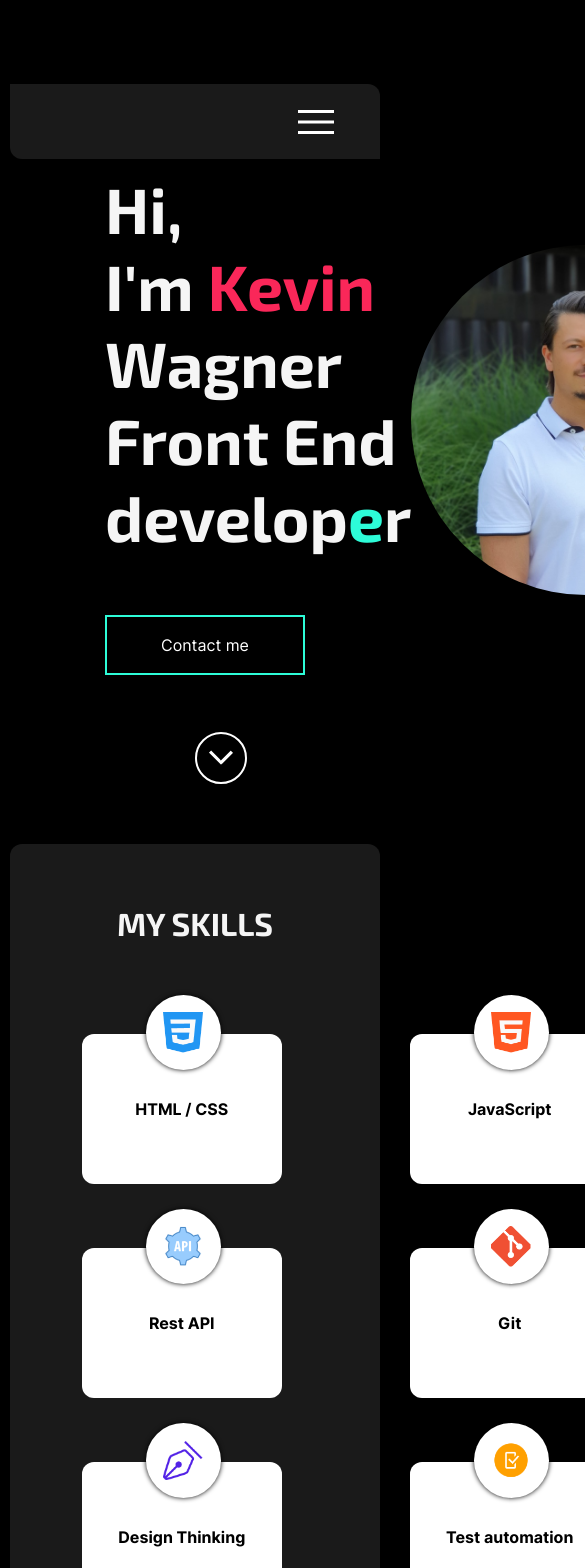
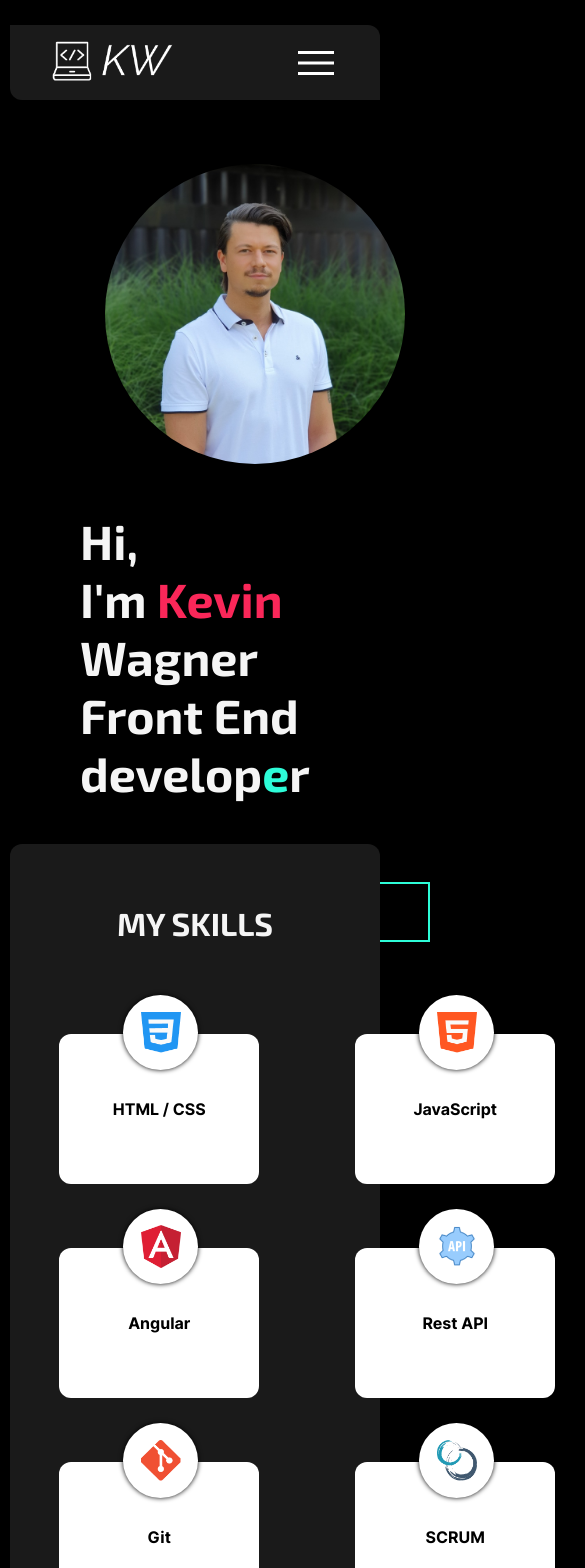
Before and after one commit to Kev4493/Portfolio, an Angular app: page / in a window 390 px wide. Shown: the top 1568 px of the page, 585 px wide, since content can reach past the window. Built offline with nearby package versions, Linux system fonts and the light colour scheme.

Commit message:
some responsive design changes

```diff
--- a/src/app/about-me-section/about-me-section.component.scss
+++ b/src/app/about-me-section/about-me-section.component.scss
@@ -99,3 +99,42 @@
         }
     }
 }
+
+@media (max-width: 1195px) {
+
+    .cv-boxes {
+        width: 185px !important;
+    }
+}
+
+@media (max-width: 1090px) {
+
+    .cv-boxes {
+        width: 165px !important;
+    }
+}
+
+@media (max-width: 950px) {
+
+    .about-me-body {
+        flex-direction: column;
+        align-items: center;
+        margin-top: 0 !important;
+    }
+
+    .cv-boxes {
+        width: 450px !important;
+        margin-top: 60px;
+    }
+}
+
+@media (max-width: 820px) {
+
+    .about-me-container {
+        padding: 60px 75px;
+    }
+}
+
+@media (max-width:768px) {
+
+}
--- a/src/app/home-section/home-section.component.html
+++ b/src/app/home-section/home-section.component.html
@@ -11,7 +11,7 @@
             </div>
         </div>
 
-        <div>
+        <div class="profile-picture-container">
             <img class="profile-picture" src="../../assets/img/Profilbild.jpeg" alt="">
         </div>
     </div>
--- a/src/app/home-section/home-section.component.scss
+++ b/src/app/home-section/home-section.component.scss
@@ -1,6 +1,7 @@
 .home-section-container {
     padding-left: 105px;
     padding-right: 105px;
+    height: 100vh;
 
     .home-section {
         max-width: 100vw;
@@ -8,6 +9,7 @@
         display: flex;
         align-items: center;
         justify-content: space-between;
+        flex-wrap: wrap;
     }
 
     .welcome-text {
@@ -72,6 +74,94 @@
         }
 
     }
+}
+
+@media (max-width: 1195px) {
+
+    h1 {
+        font-size: 3.5rem !important;
+    }
+}
 
 
+@media (max-width: 1130px) {
+
+    .profile-picture {
+        width: 300px !important;
+        height: 300px !important;
+    }
 }
+
+@media (max-width: 1090px) {
+
+    h1 {
+        font-size: 3.0rem !important;
+    }
+}
+
+@media (max-width: 1024px) {
+    .home-section-container {
+        padding-left: 80px;
+        padding-right: 80px;
+    }
+}
+
+@media (max-width: 950px) {
+
+    .home-section-container {
+        padding-top: 100px;
+    }
+
+    .home-section {
+        flex-direction: column-reverse;
+        justify-content: flex-end !important;
+
+        div {
+            display: flex;
+            justify-content: center;
+            flex-direction: column;
+            align-items: center;
+
+            h1 {
+                margin-top: 3rem;
+            }
+
+            .button {
+                margin-top: 5rem;
+                width: 350px;
+            }
+        }
+    }
+
+    .profile-picture {
+        margin-top: 4rem;
+    }
+
+    .down-icon-container {
+        display: none !important;
+    }
+}
+
+
+@media (max-width: 360px) {
+
+    .home-section-container {
+        padding-left: 40px;
+        padding-right: 40px;
+        padding-top: 135px;
+
+        .home-section {
+            flex-direction: column-reverse;
+            justify-content: flex-end;
+        }
+
+        h1 {
+            font-size: 2rem !important;
+        }
+
+        .profile-picture {
+            width: 200px;
+            height: 200px;
+        }
+    }
+}
--- a/src/app/nav-bar/nav-bar.component.scss
+++ b/src/app/nav-bar/nav-bar.component.scss
@@ -43,10 +43,19 @@ header {
     }
 }
 
+@media (max-width: 950px) {
+
+    header {
+        top: 25px;
+    }
+}
+
 @media (max-width: 800px) {
     header {
-        a {
-            display: none;
+        div {
+            a {
+                display: none;
+            }
         }
     }
 }
@@ -63,6 +72,6 @@ header {
     header {
         padding-left: 40px;
         padding-right: 40px;
-        margin-top: 24px;
+        // margin-top: 24px;
     }
 }
--- a/src/app/portfolio-section/portfolio-section.component.scss
+++ b/src/app/portfolio-section/portfolio-section.component.scss
@@ -126,3 +126,10 @@
         }
     }
 }
+
+@media (max-width: 1195px) {
+
+    .projects-boxes-container {
+        width: 100% !important;
+    }
+}
--- a/src/app/skills-section/skills-section.component.scss
+++ b/src/app/skills-section/skills-section.component.scss
@@ -65,3 +65,25 @@
         }
     }
 }
+
+@media (max-width: 1090px) {
+
+    .skill-boxes-container {
+        width: 800px !important;
+    }
+
+    .skill-box {
+        margin: 2rem 2rem !important;
+    }
+}
+
+@media (max-width: 820px) {
+
+    .skill-boxes-container {
+        width: 595px !important;
+    }
+
+    .skill-box {
+        margin: 2rem 3rem !important;
+    }
+}
```
